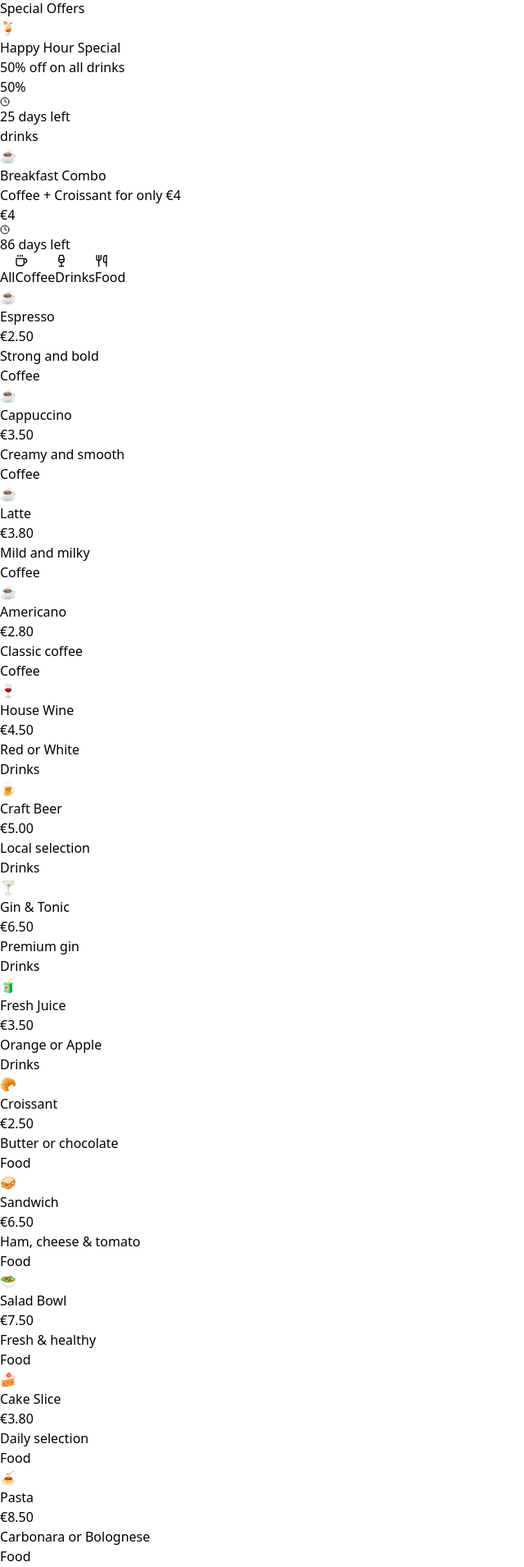
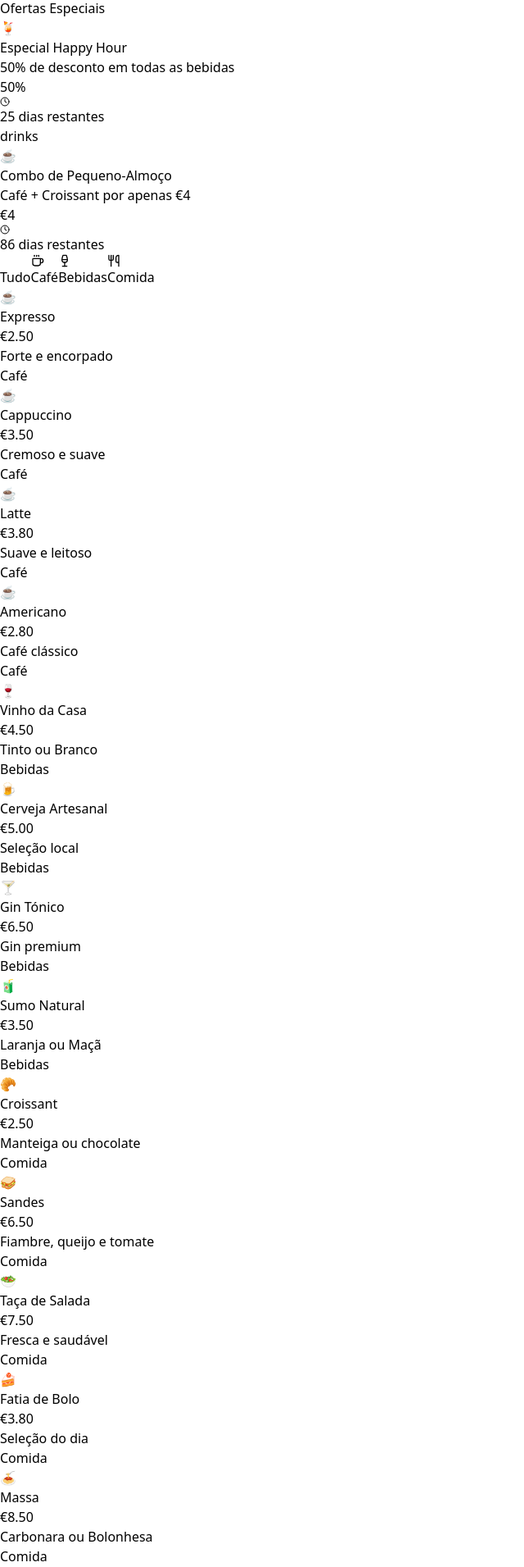
Before and after one commit to LuygiZ/jogral-menu-qr, a React (Vite) app: page / in a window 1280 px wide. Shown: the part 100-2011 px from the top of the page at 82% size, without its empty margins (0-640 px from the left). Built offline with nearby package versions, Linux system fonts and the light colour scheme; the HTML template or start-up script is replaced by a standard one.

Commit message:
Translation of items to portuguese

```diff
--- a/src/App.jsx
+++ b/src/App.jsx
@@ -8,7 +8,7 @@ export default function CafeMenu() {
   const [selectedItem, setSelectedItem] = useState(null);
   const [showPromotions, setShowPromotions] = useState(true);
 
-  // Map icons to categories
+  // Mapear ícones para categorias
   const iconMap = {
     'coffee': Coffee,
     'drinks': Wine,
@@ -23,19 +23,19 @@ export default function CafeMenu() {
     }))
   };
 
-  // Filter active promotions
+  // Filtrar promoções ativas
   const activePromotions = PROMOTIONS.filter(promo => {
-    const today = new Date();
-    const start = new Date(promo.startDate);
-    const end = new Date(promo.endDate);
-    return today >= start && today <= end;
+    const hoje = new Date();
+    const inicio = new Date(promo.startDate);
+    const fim = new Date(promo.endDate);
+    return hoje >= inicio && hoje <= fim;
   });
 
-  // Calculate days remaining for a promotion
+  // Calcular dias restantes para uma promoção
   const getDaysRemaining = (endDate) => {
-    const today = new Date();
-    const end = new Date(endDate);
-    const diff = Math.ceil((end - today) / (1000 * 60 * 60 * 24));
+    const hoje = new Date();
+    const fim = new Date(endDate);
+    const diff = Math.ceil((fim - hoje) / (1000 * 60 * 60 * 24));
     return diff;
   };
 
@@ -49,7 +49,7 @@ export default function CafeMenu() {
 
   return (
     <div className="min-h-screen bg-gradient-to-br from-stone-50 via-white to-stone-100">
-      {/* Header */}
+      {/* Cabeçalho */}
       <div className="bg-gradient-to-r from-black to-gray-900 text-white py-10 px-4 shadow-2xl">
         <div className="max-w-4xl mx-auto text-center">
           <h1 className="text-5xl font-bold mb-2 tracking-tight">{menuData.cafe}</h1>
@@ -57,7 +57,7 @@ export default function CafeMenu() {
         </div>
       </div>
 
-      {/* Promotions Banner */}
+      {/* Banner de Promoções */}
       {activePromotions.length > 0 && showPromotions && (
         <div className="bg-white shadow-xl border-b-4 border-black relative">
           <button
@@ -70,7 +70,7 @@ export default function CafeMenu() {
           <div className="max-w-4xl mx-auto py-6 px-4">
             <div className="flex items-center gap-2 mb-4">
               <Sparkles className="text-black" size={24} />
-              <h2 className="text-2xl font-bold text-black">Special Offers</h2>
+              <h2 className="text-2xl font-bold text-black">Ofertas Especiais</h2>
             </div>
 
             <div className="grid grid-cols-1 md:grid-cols-2 lg:grid-cols-3 gap-4">
@@ -93,7 +93,7 @@ export default function CafeMenu() {
                         <div className="text-right text-xs">
                           <div className="flex items-center gap-1 justify-end mb-1">
                             <Clock size={12} />
-                            <span>{daysLeft} days left</span>
+                            <span>{daysLeft} dias restantes</span>
                           </div>
                           {promo.categoryFilter && promo.categoryFilter !== 'all' && (
                             <span className="bg-white bg-opacity-20 px-2 py-1 rounded-full text-xs">
@@ -111,7 +111,7 @@ export default function CafeMenu() {
         </div>
       )}
 
-      {/* Show Promotions Button (when hidden) */}
+      {/* Botão Mostrar Promoções (quando ocultas) */}
       {!showPromotions && activePromotions.length > 0 && (
         <div className="bg-stone-100 border-b border-stone-200">
           <div className="max-w-4xl mx-auto py-3 px-4">
@@ -120,13 +120,13 @@ export default function CafeMenu() {
               className="flex items-center gap-2 text-black hover:text-gray-700 font-semibold transition-colors"
             >
               <Sparkles size={20} />
-              View {activePromotions.length} Active Promotion{activePromotions.length > 1 ? 's' : ''}
+              Ver {activePromotions.length} Promoção{activePromotions.length > 1 ? 's' : ''} Ativa{activePromotions.length > 1 ? 's' : ''}
             </button>
           </div>
         </div>
       )}
 
-      {/* Category Filter */}
+      {/* Filtro de Categorias */}
       <div className="sticky top-0 bg-white shadow-lg z-10 py-4 px-4 border-b border-gray-200">
         <div className="max-w-4xl mx-auto flex gap-2 overflow-x-auto">
           <button
@@ -137,7 +137,7 @@ export default function CafeMenu() {
                 : 'bg-stone-100 text-gray-800 hover:bg-stone-200'
             }`}
           >
-            All
+            Tudo
           </button>
           {menuData.categories.map(cat => {
             const Icon = cat.icon;
@@ -159,7 +159,7 @@ export default function CafeMenu() {
         </div>
       </div>
 
-      {/* Menu Items */}
+      {/* Itens do Menu */}
       <div className="max-w-4xl mx-auto p-4 pb-8">
         <div className="grid gap-4 md:grid-cols-2">
           {filteredItems.map((item, idx) => (
@@ -186,7 +186,7 @@ export default function CafeMenu() {
         </div>
       </div>
 
-      {/* Item Detail Modal */}
+      {/* Modal de Detalhes do Item */}
       {selectedItem && (
         <div
           className="fixed inset-0 bg-black bg-opacity-60 flex items-end md:items-center justify-center z-50 p-4"
--- a/src/menuData.js
+++ b/src/menuData.js
@@ -2,23 +2,23 @@ export const CAFE_NAME = "Jogral Bar & Brasserie";
 
 export const CURRENCY = "€";
 
-// PROMOTIONS
+// PROMOÇÕES
 export const PROMOTIONS = [
   {
     id: 1,
-    title: "Happy Hour Special",
-    description: "50% off on all drinks",
+    title: "Especial Happy Hour",
+    description: "50% de desconto em todas as bebidas",
     discount: "50%",
-    startDate: "2025-10-01", // YYYY-MM-DD format
+    startDate: "2025-10-01", // formato AAAA-MM-DD
     endDate: "2025-10-31",
-    categoryFilter: "drinks", // 'all', 'coffee', 'drinks', 'food', or null
-    image: "🍹", // You can use emoji or image URL
-    color: "from-gray-900 to-gray-700" // Tailwind gradient classes
+    categoryFilter: "drinks", // 'all', 'coffee', 'drinks', 'food' ou null
+    image: "🍹", // Podes usar emoji ou URL de imagem
+    color: "from-gray-900 to-gray-700" // Classes de gradiente Tailwind
   },
   {
     id: 2,
-    title: "Breakfast Combo",
-    description: "Coffee + Croissant for only €4",
+    title: "Combo de Pequeno-Almoço",
+    description: "Café + Croissant por apenas €4",
     discount: "€4",
     startDate: "2025-10-01",
     endDate: "2025-12-31",
@@ -28,9 +28,9 @@ export const PROMOTIONS = [
   },
   {
     id: 3,
-    title: "Weekend Brunch",
-    description: "Free dessert with any main dish",
-    discount: "Free",
+    title: "Brunch de Fim de Semana",
+    description: "Sobremesa grátis com qualquer prato principal",
+    discount: "Grátis",
     startDate: "2025-10-08",
     endDate: "2025-10-15",
     categoryFilter: "food",
@@ -42,106 +42,106 @@ export const PROMOTIONS = [
 export const MENU_CATEGORIES = [
   {
     id: 'coffee',
-    name: 'Coffee',
+    name: 'Café',
     items: [
       {
-        name: 'Espresso',
+        name: 'Expresso',
         price: '2.50',
-        description: 'Strong and bold',
-        image: '☕' // Optional emoji or image URL
+        description: 'Forte e encorpado',
+        image: '☕'
       },
       {
         name: 'Cappuccino',
         price: '3.50',
-        description: 'Creamy and smooth',
+        description: 'Cremoso e suave',
         image: '☕'
       },
       {
         name: 'Latte',
         price: '3.80',
-        description: 'Mild and milky',
+        description: 'Suave e leitoso',
         image: '☕'
       },
       {
         name: 'Americano',
         price: '2.80',
-        description: 'Classic coffee',
+        description: 'Café clássico',
         image: '☕'
       }
     ]
   },
   {
     id: 'drinks',
-    name: 'Drinks',
+    name: 'Bebidas',
     items: [
       {
-        name: 'House Wine',
+        name: 'Vinho da Casa',
         price: '4.50',
-        description: 'Red or White',
+        description: 'Tinto ou Branco',
         image: '🍷'
       },
       {
-        name: 'Craft Beer',
+        name: 'Cerveja Artesanal',
         price: '5.00',
-        description: 'Local selection',
+        description: 'Seleção local',
         image: '🍺'
       },
       {
-        name: 'Gin & Tonic',
+        name: 'Gin Tónico',
         price: '6.50',
-        description: 'Premium gin',
+        description: 'Gin premium',
         image: '🍸'
       },
       {
-        name: 'Fresh Juice',
+        name: 'Sumo Natural',
         price: '3.50',
-        description: 'Orange or Apple',
+        description: 'Laranja ou Maçã',
         image: '🧃'
       }
     ]
   },
   {
     id: 'food',
-    name: 'Food',
+    name: 'Comida',
     items: [
       {
         name: 'Croissant',
         price: '2.50',
-        description: 'Butter or chocolate',
+        description: 'Manteiga ou chocolate',
         image: '🥐'
       },
       {
-        name: 'Sandwich',
+        name: 'Sandes',
         price: '6.50',
-        description: 'Ham, cheese & tomato',
+        description: 'Fiambre, queijo e tomate',
         image: '🥪'
       },
       {
-        name: 'Salad Bowl',
+        name: 'Taça de Salada',
         price: '7.50',
-        description: 'Fresh & healthy',
+        description: 'Fresca e saudável',
         image: '🥗'
       },
       {
-        name: 'Cake Slice',
+        name: 'Fatia de Bolo',
         price: '3.80',
-        description: 'Daily selection',
+        description: 'Seleção do dia',
         image: '🍰'
       },
       {
-        name: 'Pasta',
+        name: 'Massa',
         price: '8.50',
-        description: 'Carbonara or Bolognese',
+        description: 'Carbonara ou Bolonhesa',
         image: '🍝'
       },
       {
-        name: 'Burger',
+        name: 'Hambúrguer',
         price: '9.00',
-        description: 'Beef with fries',
+        description: 'Carne de vaca com batatas fritas',
         image: '🍔'
       }
     ]
   }
 ];
 
-export const FOOTER_TEXT = "Scan QR code to view menu";
+export const FOOTER_TEXT = "Digitaliza o código QR para ver o menu";
```
